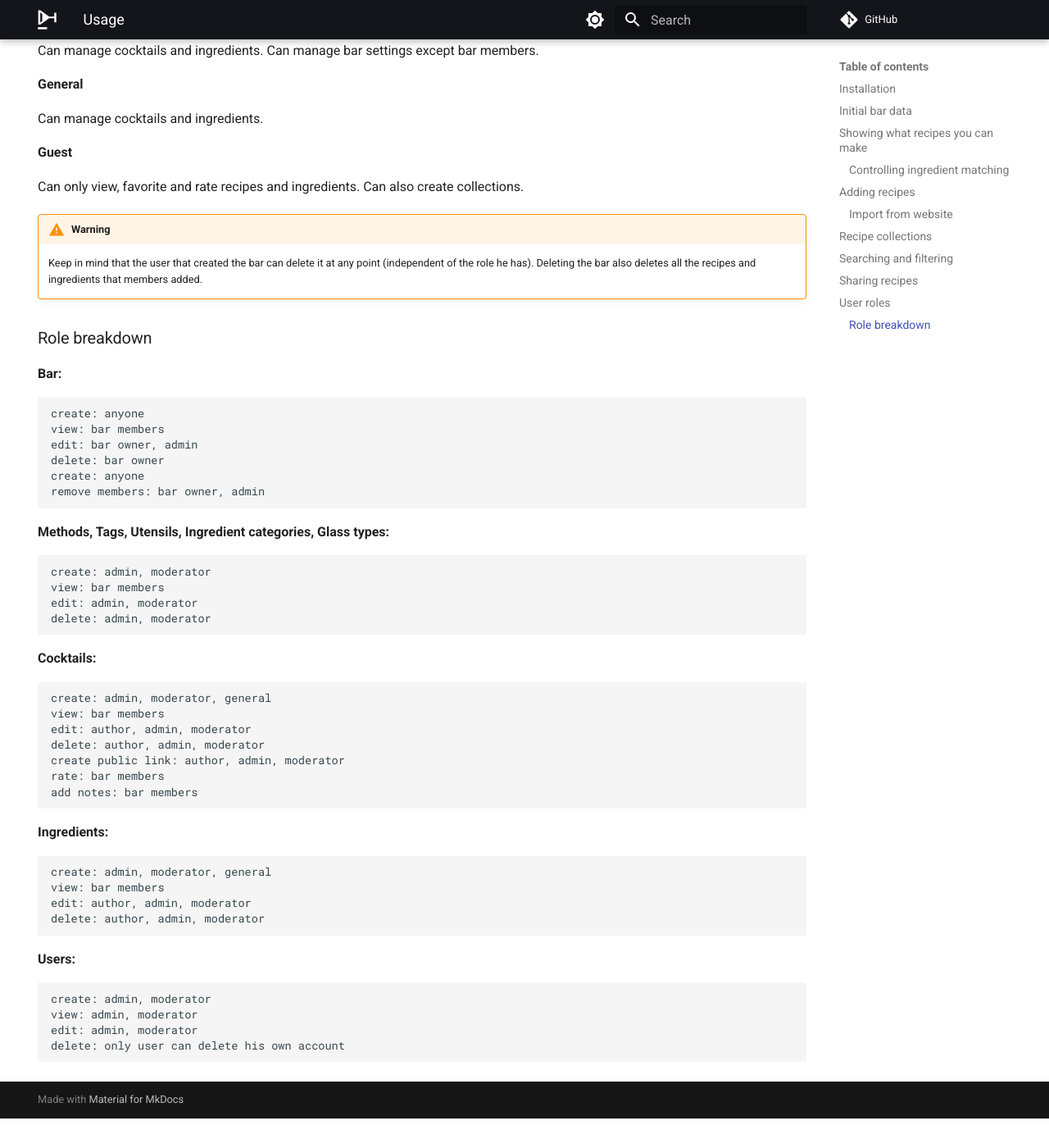
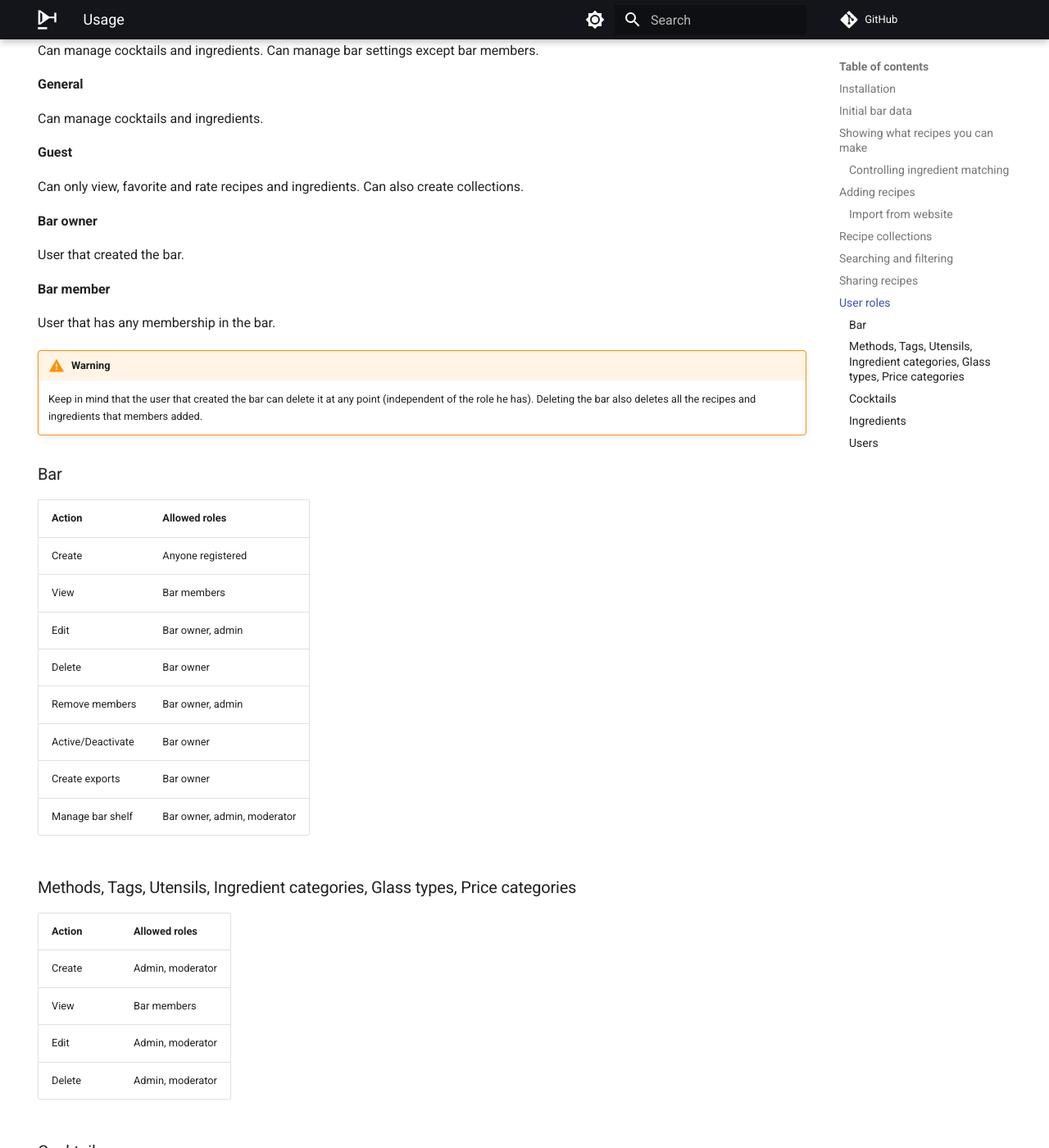
Before and after one commit to bar-assistant/docs, an MkDocs documentation site: the page built from docs/index.md, in a window 1280 px wide and 1400 px high, scrolled down 3317 px. Shown: the whole window at 82% size. Built offline with MkDocs 1.6.1 and Material for MkDocs 9.7.7, drawn with Linux system fonts in a browser that asks for light colours; comment, search, counter and statistics services are not loaded; before the commit the page ends 4681 px from its top, so only the background shows below that; some of the changed text lies outside the part shown.

Commit message:
Update docs

```diff
--- a/docs/index.md
+++ b/docs/index.md
@@ -120,48 +120,66 @@ Can manage cocktails and ingredients.
 
 Can only view, favorite and rate recipes and ingredients. Can also create collections.
 
+**Bar owner**
+
+User that created the bar.
+
+**Bar member**
+
+User that has any membership in the bar.
+
 !!! warning
 
     Keep in mind that the user that created the bar can delete it at any point (independent of the role he has). Deleting the bar also deletes all the recipes and ingredients that members added.
 
-### Role breakdown
+### Bar
 
-**Bar:**
+| Action | Allowed roles |
+| --- | --- |
+| Create | Anyone registered |
+| View | Bar members |
+| Edit | Bar owner, admin |
+| Delete | Bar owner |
+| Remove members | Bar owner, admin |
+| Active/Deactivate | Bar owner |
+| Create exports | Bar owner |
+| Manage bar shelf | Bar owner, admin, moderator |
 
-    create: anyone
-    view: bar members
-    edit: bar owner, admin
-    delete: bar owner
-    create: anyone
-    remove members: bar owner, admin
+### Methods, Tags, Utensils, Ingredient categories, Glass types, Price categories
 
-**Methods, Tags, Utensils, Ingredient categories, Glass types:**
+| Action | Allowed roles |
+| --- | --- |
+| Create | Admin, moderator |
+| View | Bar members |
+| Edit | Admin, moderator |
+| Delete | Admin, moderator |
 
-    create: admin, moderator
-    view: bar members
-    edit: admin, moderator
-    delete: admin, moderator
+### Cocktails
 
-**Cocktails:**
+| Action | Allowed roles |
+| --- | --- |
+| Create | Admin, moderator, general |
+| View | Bar members |
+| Edit | Cocktail author, admin, moderator |
+| Delete | Cocktail author, admin, moderator |
+| Create public link | Cocktail author, admin, moderator |
+| Rate | Bar members |
+| Add notes | Bar members |
 
-    create: admin, moderator, general
-    view: bar members
-    edit: author, admin, moderator
-    delete: author, admin, moderator
-    create public link: author, admin, moderator
-    rate: bar members
-    add notes: bar members
+### Ingredients
 
-**Ingredients:**
+| Action | Allowed roles |
+| --- | --- |
+| Create | Admin, moderator, general |
+| View | Bar members |
+| Edit | Cocktail author, admin, moderator |
+| Delete | Cocktail author, admin, moderator |
 
-    create: admin, moderator, general
-    view: bar members
-    edit: author, admin, moderator
-    delete: author, admin, moderator
+### Users
 
-**Users:**
-
-    create: admin, moderator
-    view: admin, moderator
-    edit: admin, moderator
-    delete: only user can delete his own account
+| Action | Allowed roles |
+| --- | --- |
+| Create | Admin, moderator |
+| View | Admin, moderator |
+| Edit | Admin, moderator |
+| Delete | User can delete his own account |
```
Also changed, not shown: docs/faq.md (+5 -0 lines).
